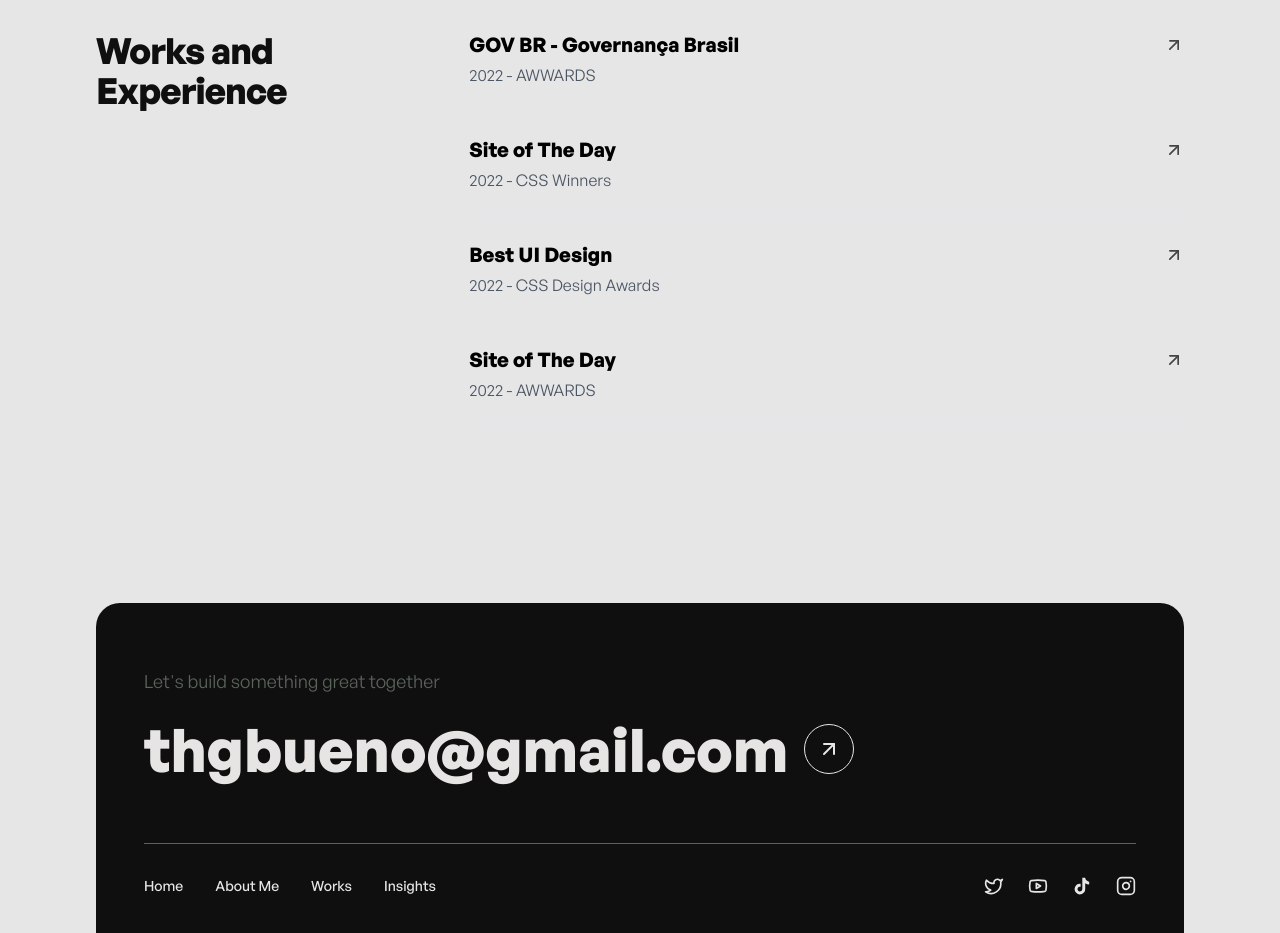
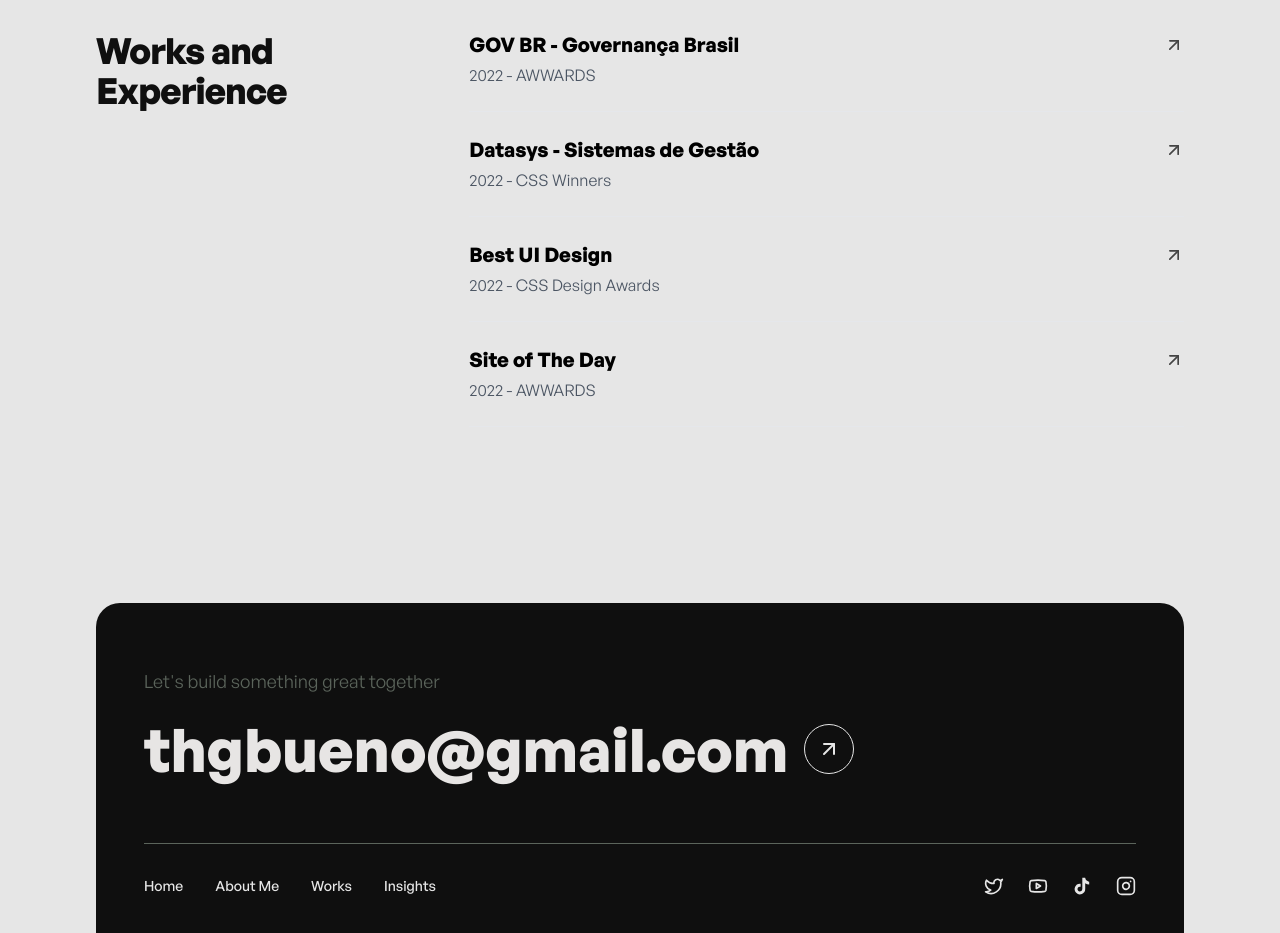
Before and after one commit to thbueno/ghosthands, a Next.js app: page / in a window 1280 px wide. Shown: the part 6920-7853 px from the top of the page. Built offline with nearby package versions, Linux system fonts and the light colour scheme.

Commit message:
another one

```diff
--- a/components/awards-section.tsx
+++ b/components/awards-section.tsx
@@ -21,7 +21,7 @@ const awards: Award[] = [
   },
   {
     id: "site-of-the-day-1",
-    title: "Site of The Day",
+    title: "Datasys - Sistemas de Gestão",
     year: "2022",
     organization: "CSS Winners",
     url: "#",
```
